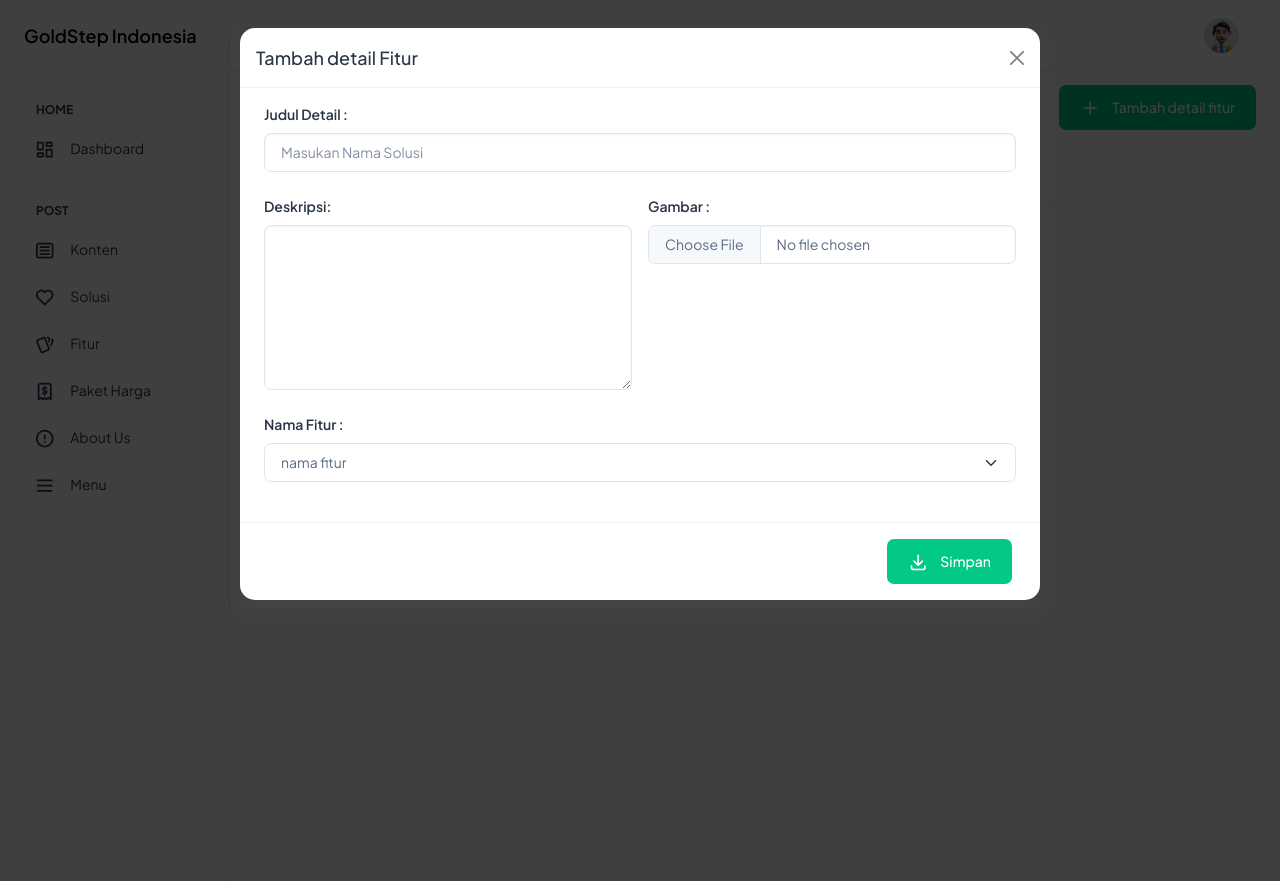
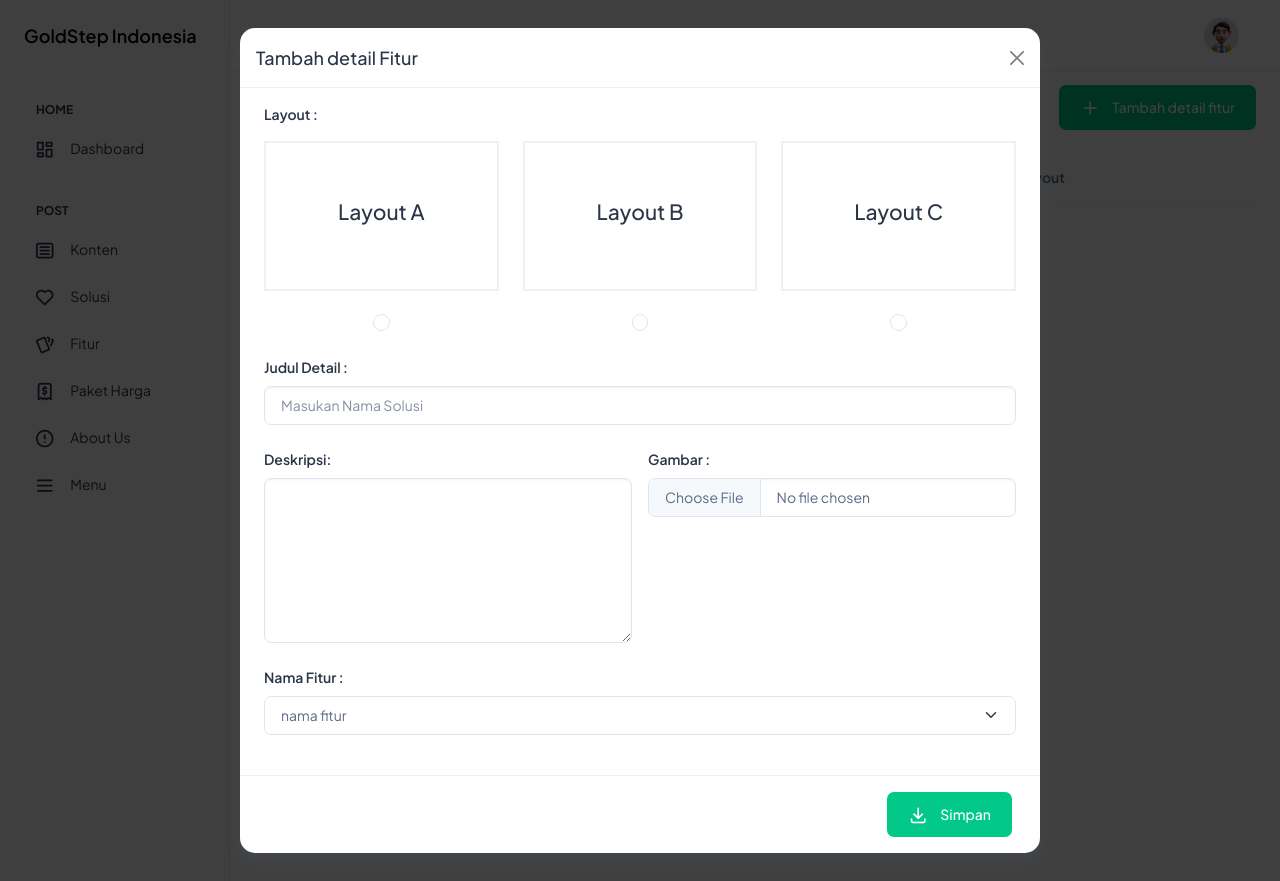
Before and after one commit to raihansheva/cms-landing-page, a CodeIgniter 4 app: the page made by app/Views/content/detail-fitur.php in a window 1280 px wide, after a click on "Tambah detail fitur". Run offline with PHP 8.4 and a stand-in for CodeIgniter, Linux system fonts and the light colour scheme; the template is opened without the code that fills it, so the values that code supplies are empty; some libraries are stand-ins or nearby versions.

Commit message:
Menambahkan fitur pilih layout untuk form tambah detail fitur dan menambah kolom di head

```diff
--- a/app/Views/content/detail-fitur.php
+++ b/app/Views/content/detail-fitur.php
@@ -39,6 +39,48 @@
                             <button type="button" class="btn-close" data-bs-dismiss="modal" aria-label="Close"></button>
                         </div>
                         <div class="modal-body">
+                            <div class="col-12 ">
+                                <div class="ps-2" style="text-align: left;">
+                                    <label for="exampleFormControlInput1"
+                                        class="form-label d-flex justify-content-between">
+                                        Layout : </label>
+                                </div>
+                                <div class="col-12 d-flex gap-2">
+                                    <div class="mb-3 p-2 col" style="text-align: left;">
+                                        <div class="col-12 border border-2 d-flex justify-content-center align-items-center"
+                                            style="height: 150px;">
+                                            <h4 class="text-middle">Layout A</h4>
+                                        </div>
+                                        <br>
+                                        <div class="form-check  col-12 d-flex justify-content-center">
+                                            <input class="form-check-input" type="radio" name="flexRadioDefault"
+                                                id="flexRadioDefault1">
+                                        </div>
+                                    </div>
+                                    <div class="mb-3 p-2 col " style="text-align: left;">
+                                        <div class="col-12 border border-2 d-flex justify-content-center align-items-center"
+                                            style="height: 150px;">
+                                            <h4 class="text-middle">Layout B</h4>
+                                        </div>
+                                        <br>
+                                        <div class="form-check col-12 d-flex justify-content-center">
+                                            <input class="form-check-input" type="radio" name="flexRadioDefault"
+                                                id="flexRadioDefault1">
+                                        </div>
+                                    </div>
+                                    <div class="mb-3 p-2 col" style="text-align: left;">
+                                        <div class="col-12 border border-2 d-flex justify-content-center align-items-center"
+                                            style="height: 150px;">
+                                            <h4 class="text-middle">Layout C</h4>
+                                        </div>
+                                        <br>
+                                        <div class="form-check col-12 d-flex justify-content-center">
+                                            <input class="form-check-input" type="radio" name="flexRadioDefault"
+                                                id="flexRadioDefault1">
+                                        </div>
+                                    </div>
+                                </div>
+                            </div>
                             <div class="mb-3 p-2 pt-0" style="text-align: left;">
                                 <label for="exampleFormControlInput1" class="form-label">Judul Detail :</label>
                                 <input type="text" class="form-control" id="exampleFormControlInput1"
@@ -91,10 +133,11 @@
                 <thead class="">
                     <tr class="p-2">
                         <th scope="col">No</th>
-                        <th scope="col">Judul</th>
+                        <th scope="col">Judul Detail</th>
                         <th scope="col">Nama Fitur</th>
                         <th scope="col">Deskripsi</th>
                         <th scope="col">Icon</th>
+                        <th scope="col">Layout</th>
                         <th scope="col"></th>
                         <th scope="col"></th>
                     </tr>
```
